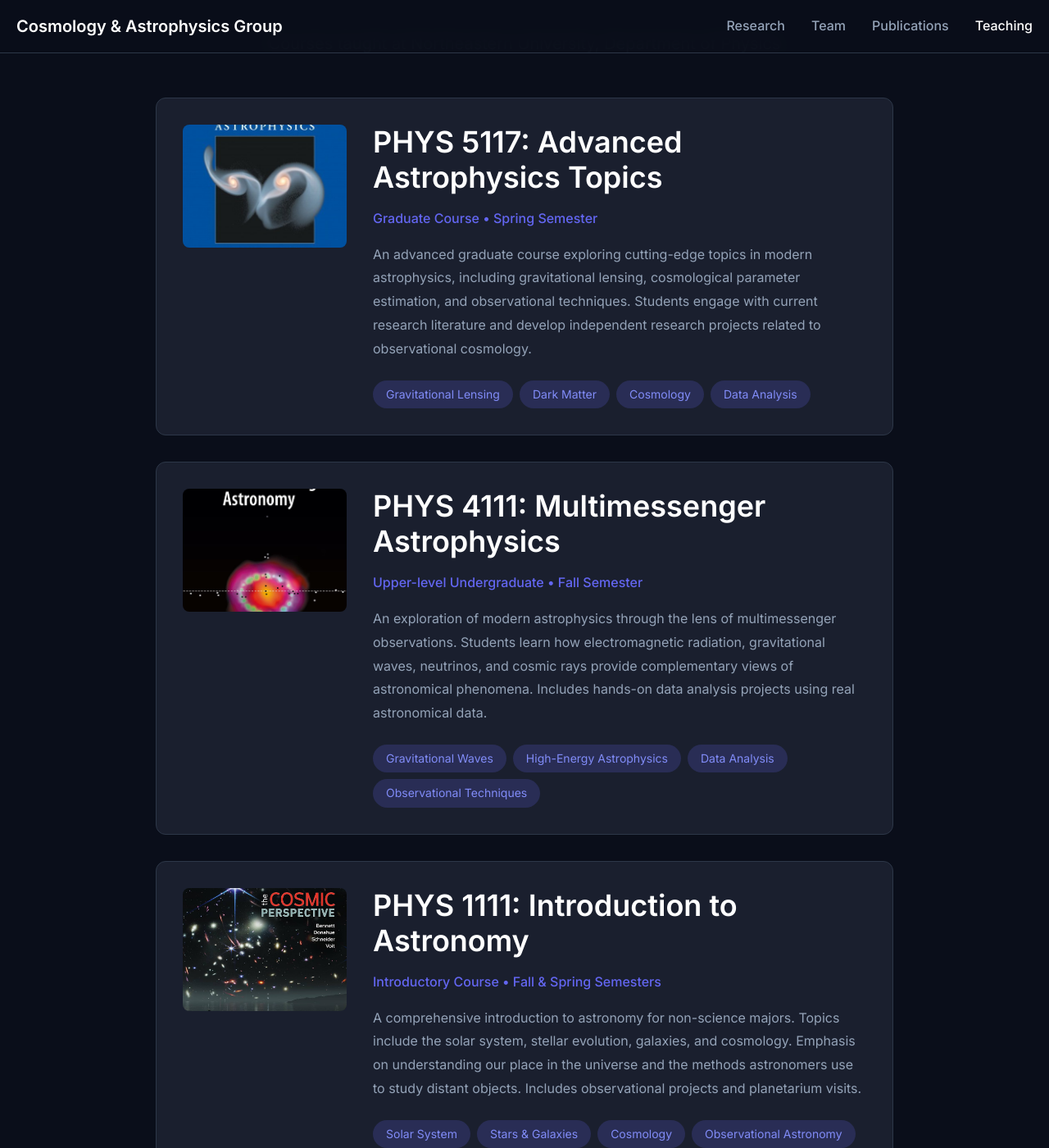
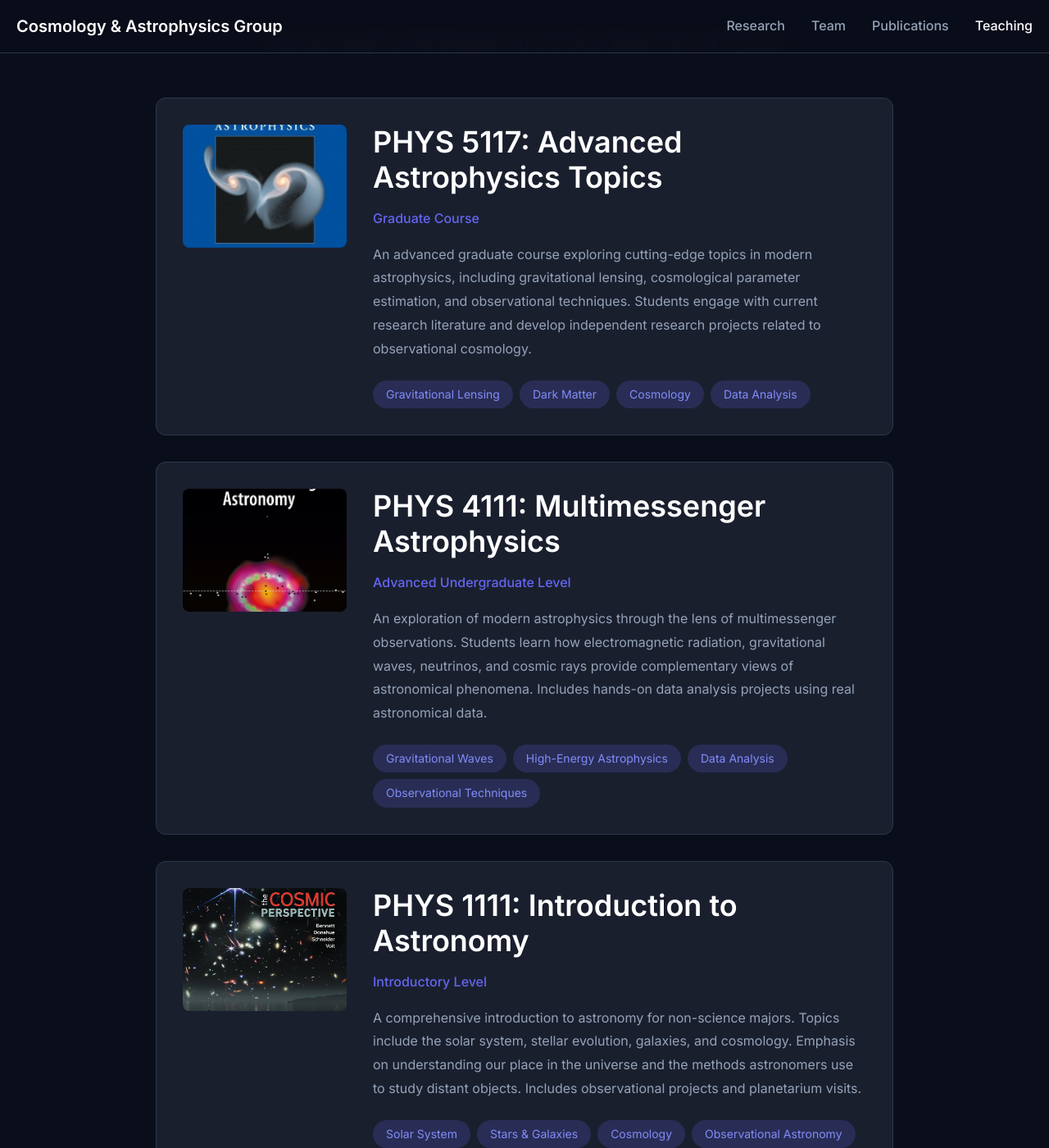
Before and after one commit to GeorgeVassilakis/mccleary_group, a Jekyll site: the page built from teaching.md, in a window 1280 px wide and 1400 px high, scrolled down 267 px. Shown: the whole window at 82% size. Built offline with Jekyll 4.4.1, drawn with Linux system fonts in a browser that asks for light colours.

Commit message:
Resize the textbook assets

```diff
--- a/teaching.md
+++ b/teaching.md
@@ -26,7 +26,7 @@ permalink: /teaching/
                 <img src="{{ '/assets/images/teaching/phys5117-textbook.jpg' | relative_url }}" alt="Advanced Astrophysics" class="course-image">
                 <div class="course-content">
                     <h2>PHYS 5117: Advanced Astrophysics Topics</h2>
-                    <p class="course-term">Graduate Course • Spring Semester</p>
+                    <p class="course-term">Graduate Course</p>
                     <p class="course-description">
                         An advanced graduate course exploring cutting-edge topics in modern astrophysics, including gravitational lensing, cosmological parameter estimation, and observational techniques. Students engage with current research literature and develop independent research projects related to observational cosmology.
                     </p>
@@ -43,7 +43,7 @@ permalink: /teaching/
                 <img src="{{ '/assets/images/teaching/phys4111-textbook.jpg' | relative_url }}" alt="Multimessenger Astrophysics" class="course-image">
                 <div class="course-content">
                     <h2>PHYS 4111: Multimessenger Astrophysics</h2>
-                    <p class="course-term">Upper-level Undergraduate • Fall Semester</p>
+                    <p class="course-term">Advanced Undergraduate Level</p>
                     <p class="course-description">
                         An exploration of modern astrophysics through the lens of multimessenger observations. Students learn how electromagnetic radiation, gravitational waves, neutrinos, and cosmic rays provide complementary views of astronomical phenomena. Includes hands-on data analysis projects using real astronomical data.
                     </p>
@@ -60,7 +60,7 @@ permalink: /teaching/
                 <img src="{{ '/assets/images/teaching/phys1111-textbook.jpg' | relative_url }}" alt="Introduction to Astronomy" class="course-image">
                 <div class="course-content">
                     <h2>PHYS 1111: Introduction to Astronomy</h2>
-                    <p class="course-term">Introductory Course • Fall & Spring Semesters</p>
+                    <p class="course-term">Introductory Level</p>
                     <p class="course-description">
                         A comprehensive introduction to astronomy for non-science majors. Topics include the solar system, stellar evolution, galaxies, and cosmology. Emphasis on understanding our place in the universe and the methods astronomers use to study distant objects. Includes observational projects and planetarium visits.
                     </p>
@@ -95,8 +95,8 @@ permalink: /teaching/
 }
 
 .course-image {
-    width: 200px;
-    height: 150px;
+    width: 150px;
+    height: 227px;
     object-fit: cover;
     border-radius: 8px;
     flex-shrink: 0;
@@ -139,6 +139,9 @@ permalink: /teaching/
 
     .course-image {
         width: 100%;
+        height: auto;
+        max-width: 300px;
+        margin: 0 auto;
     }
 }
 </style>
```
